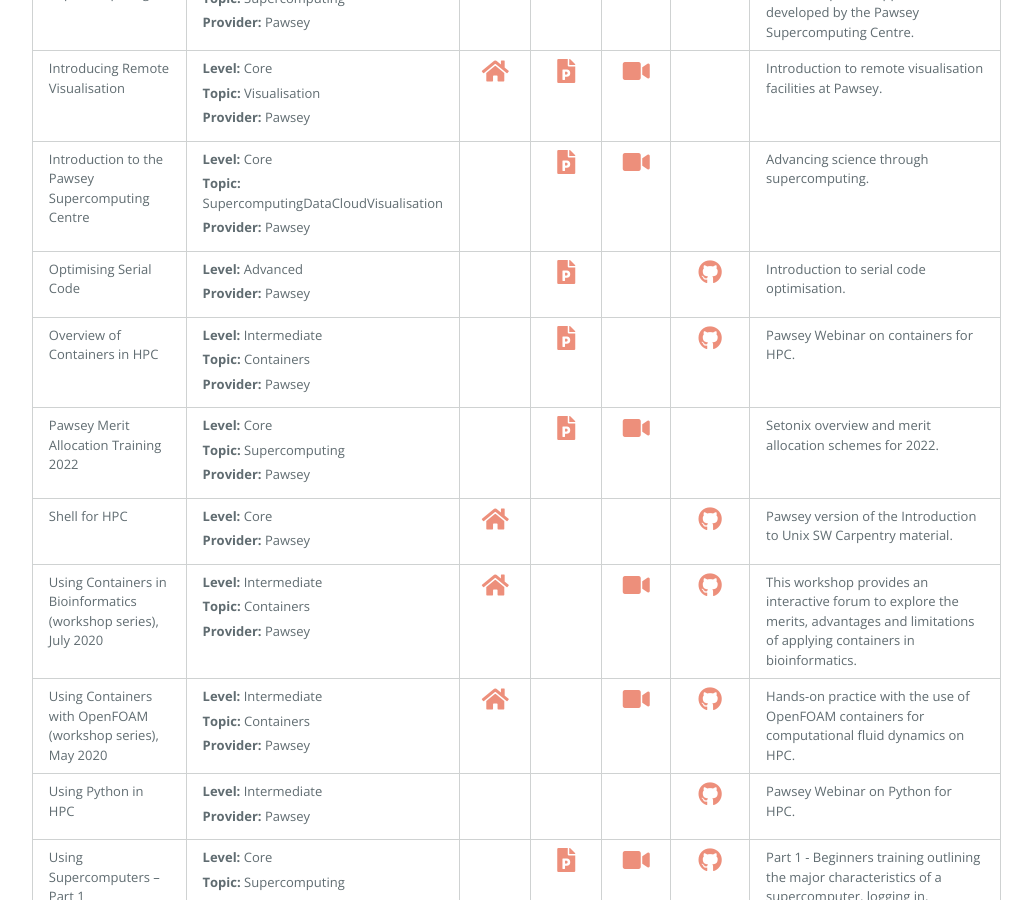
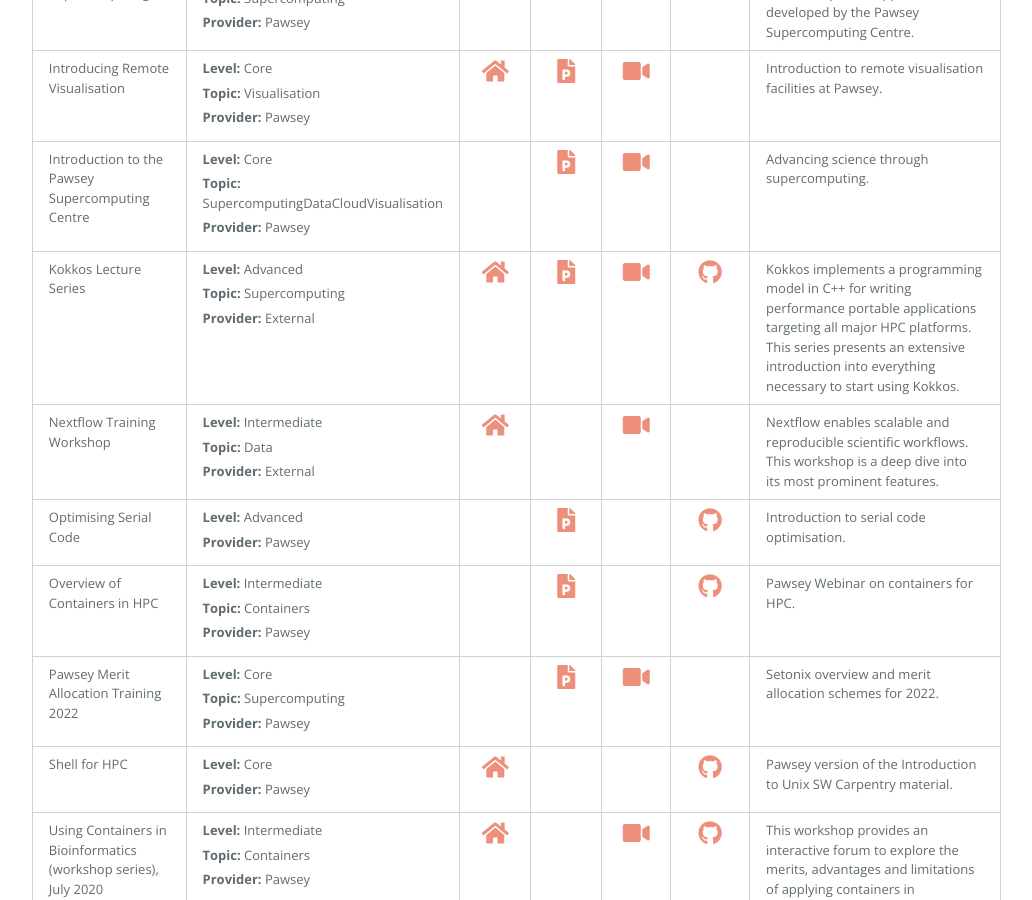
Before and after one commit to PawseySC/PawseySC.github.io, a Jekyll site: the page built from training.md, in a window 1280 px wide and 900 px high, scrolled down 1296 px. Shown: the whole window, without its empty margins (173-1205 px from the left). Built offline with Jekyll 4.4.1, drawn with Linux system fonts in a browser that asks for light colours; our own code applies the rules of GitHub Pages for plain Markdown files; the repository's description, which GitHub fills in, is left out.

Commit message:
added external: nextflow and kokkos

```diff
--- a/_data/links.yml
+++ b/_data/links.yml
@@ -221,4 +221,22 @@
   provider: Pawsey
   ppt: https://support.pawsey.org.au/documentation/download/attachments/2162899/Data%20Intensive%20Workflows%20in%20HPC.pdf?api=v2
   git: https://github.com/PawseySC/data-intensive-workflows
-# More
+# External
+- title: Nextflow Training Workshop
+  description: Nextflow enables scalable and reproducible scientific workflows. This workshop is a deep dive into its most prominent features.
+  pageName: training.md
+  level: Intermediate
+  topic: Data
+  provider: External
+  url: https://seqera.io/training
+  vid: https://www.youtube.com/playlist?list=PLPZ8WHdZGxmUv4W8ZRlmstkZwhb_fencI
+- title: Kokkos Lecture Series
+  description: Kokkos implements a programming model in C++ for writing performance portable applications targeting all major HPC platforms. This series presents an extensive introduction into everything necessary to start using Kokkos.
+  pageName: training.md
+  level: Advanced
+  topic: Supercomputing
+  provider: External
+  url: https://github.com/kokkos/kokkos-tutorials/wiki/Kokkos-Lecture-Series
+  ppt: https://github.com/kokkos/kokkos-tutorials/wiki/Kokkos-Lecture-Series
+  vid: https://github.com/kokkos/kokkos-tutorials/wiki/Kokkos-Lecture-Series
+  git: https://github.com/kokkos/kokkos-tutorials
```
